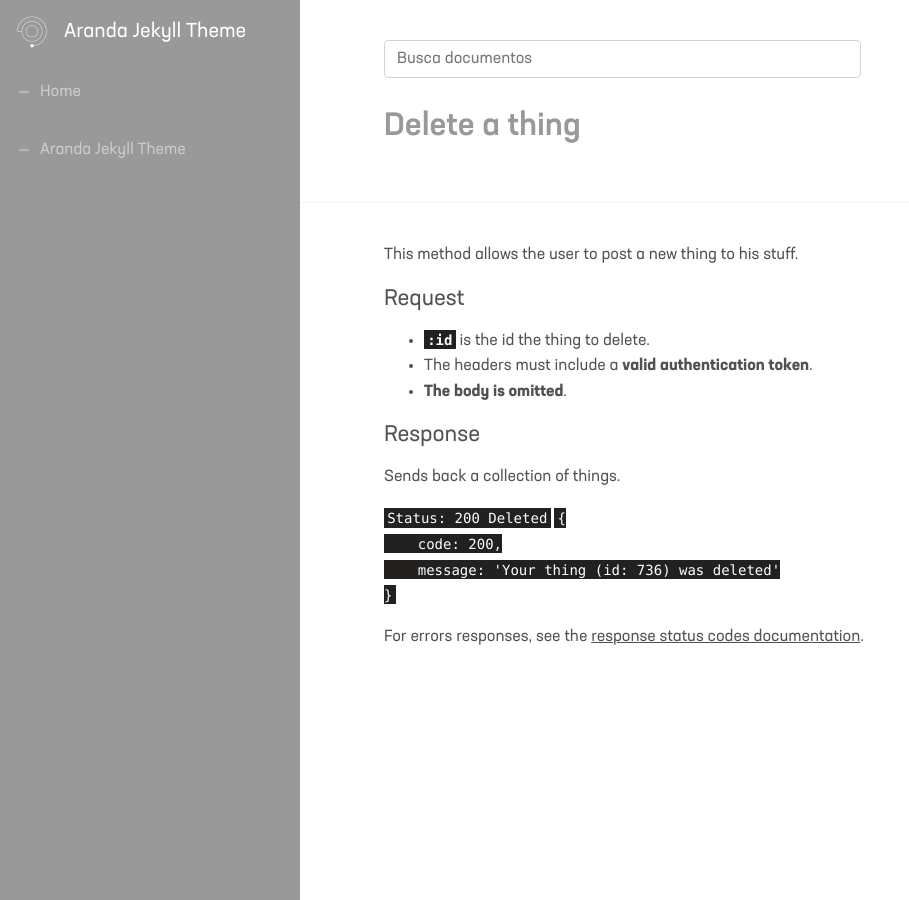
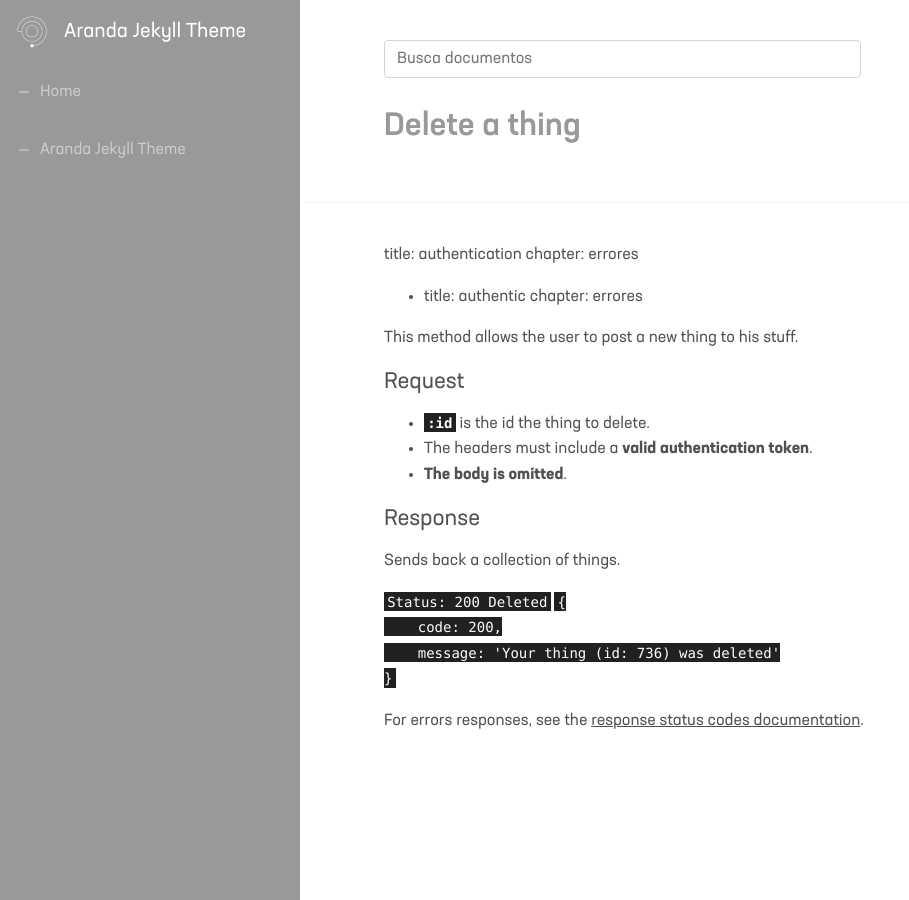
Before and after one commit to Nats85/Manuales-Aranda-Apis, a Jekyll site: the page built from troubleshooting/2012-12-24-delete-a-thing.md, in a window 1280 px wide. Shown: the whole page, without its empty margins (0-909 px from the left). Built offline with Jekyll 4.4.1, drawn with Linux system fonts in a browser that asks for light colours.

Commit message:
Update 2012-12-24-delete-a-thing.md

```diff
--- a/troubleshooting/2012-12-24-delete-a-thing.md
+++ b/troubleshooting/2012-12-24-delete-a-thing.md
@@ -6,6 +6,12 @@ type: 'DELETE'
 
 layout: post
 ---
+
+
+title: authentication
+    chapter: errores
+  - title: authentic
+    chapter: errores
 
 This method allows the user to post a new thing to his stuff.
 
```
